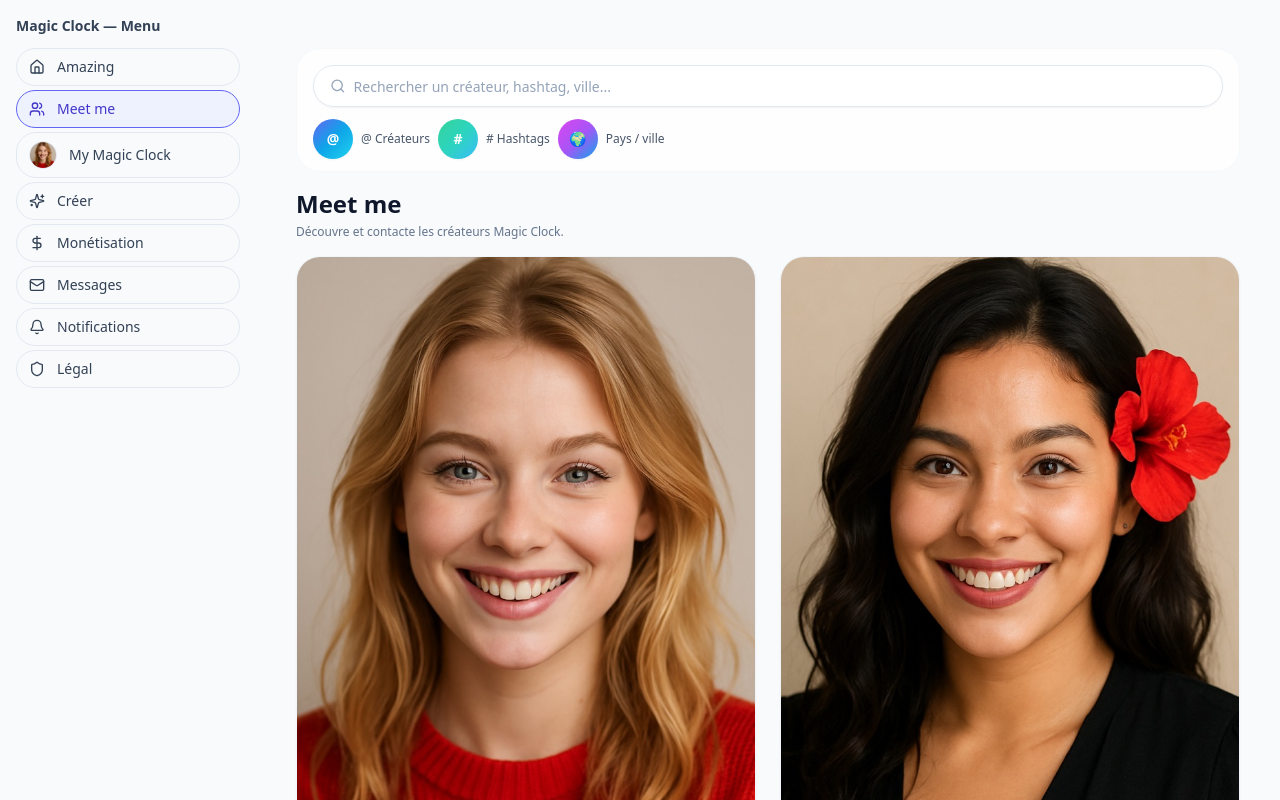
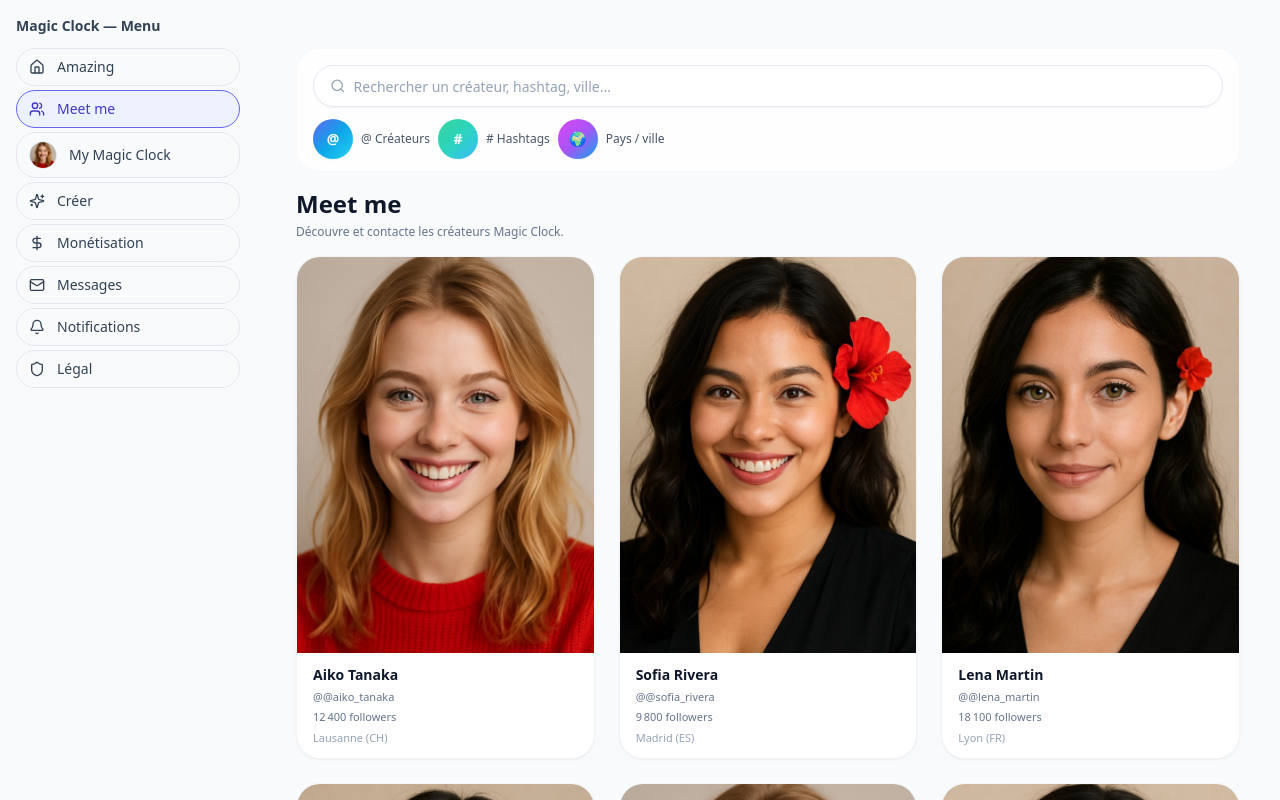
Before and after one commit to welcome-magic-clock/magic-clock-web-mvp, a Next.js app: page /meet in a window 1280 px wide. Shown: the top 800 px of the page. Built offline with nearby package versions, Linux system fonts and the light colour scheme.

Commit message:
Update page.tsx

```diff
--- a/app/meet/page.tsx
+++ b/app/meet/page.tsx
@@ -71,9 +71,9 @@ export default function MeetPage() {
         </p>
       </header>
 
-      {/* Grille de créateurs (mix Instagram / Magic Clock) */}
-      <section className="grid gap-4 sm:gap-6 sm:grid-cols-2">
-        {extendedCreators.map((creator) => (
+     {/* Grille de créateurs (2 colonnes mobile, 3 colonnes desktop) */}
+<section className="grid grid-cols-2 gap-4 sm:gap-6 lg:grid-cols-3">
+  {extendedCreators.map((creator: any) => (
     <CreatorGridCard
       key={creator._fakeId ?? creator.id}
       creator={creator}
```
Lines whose indentation alone changed are shown as unchanged.
